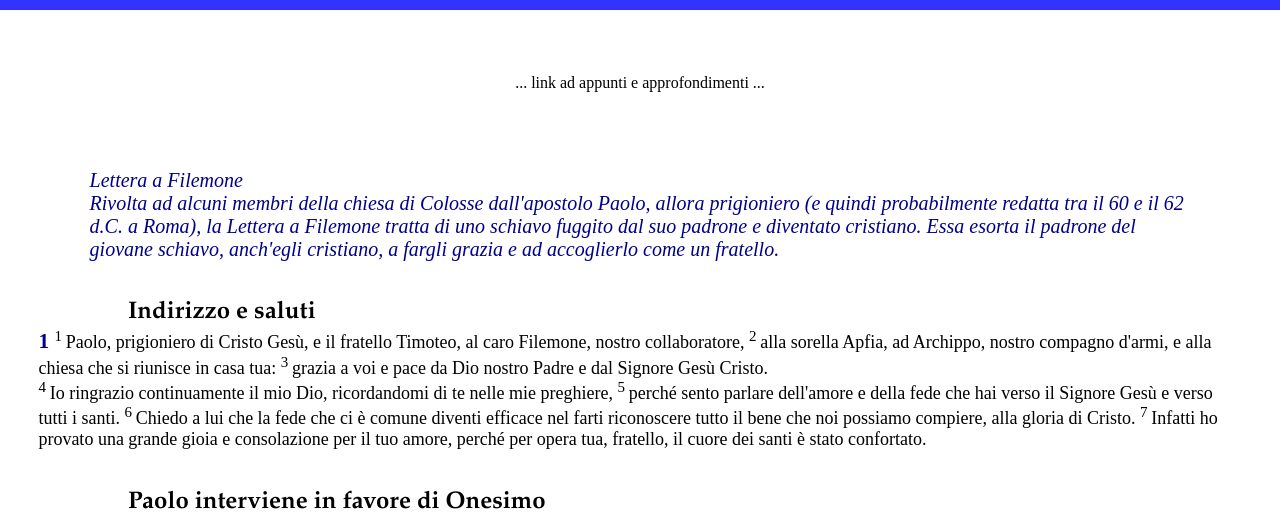
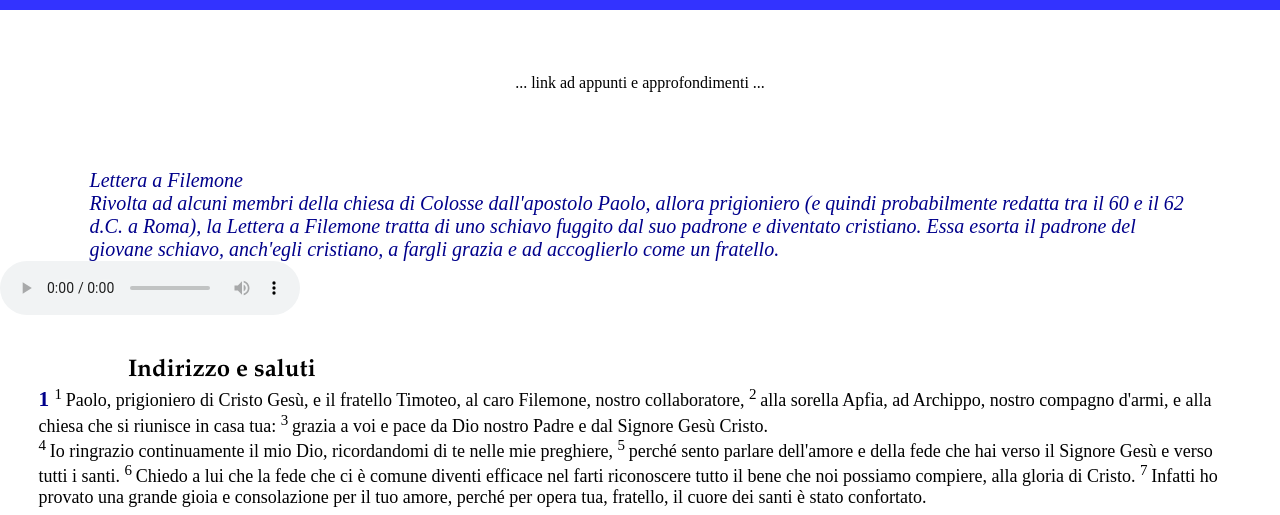
Before and after one commit to Fabio-byte/Repository01, a plain HTML site: page NR06_57_Filemone.html in a window 1280 px wide. Shown: the part 167-682 px from the top of the page. Drawn offline with nearby package versions, Linux system fonts and the light colour scheme.

Commit message:
Aggiunta audio

```diff
--- a/NR06_57_Filemone.html
+++ b/NR06_57_Filemone.html
@@ -49,6 +49,12 @@
         padrone e diventato cristiano. Essa esorta il padrone del giovane schiavo,
         anch'egli cristiano, a fargli grazia e ad accoglierlo come un fratello.
     </p>
+
+    <audio controls>
+        <source src="NR06_57_Filemone/Fm.mp3" type="audio/mpeg">
+        Audio.
+      </audio>
+
 
     <h3 class="h3">Indirizzo e saluti</h3>
 
```
